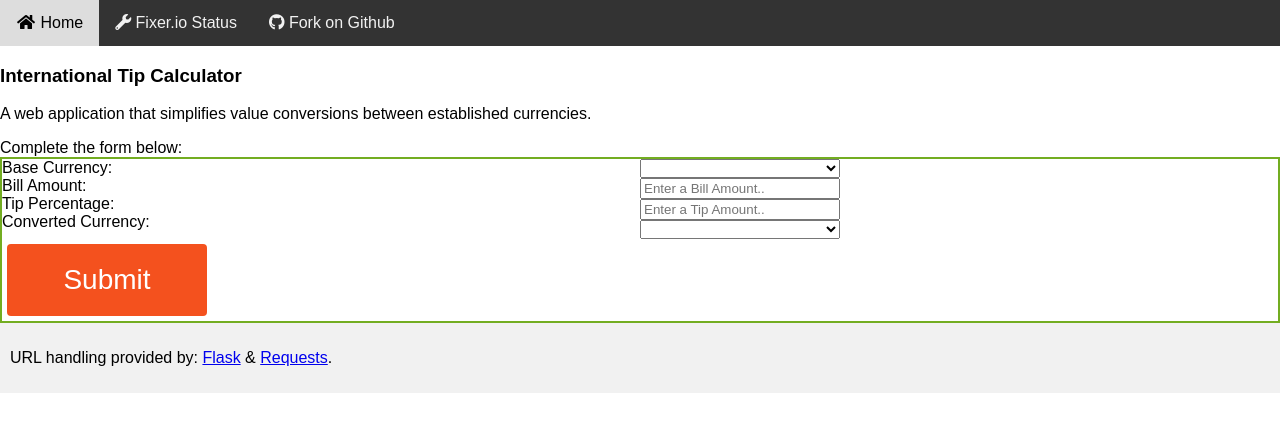
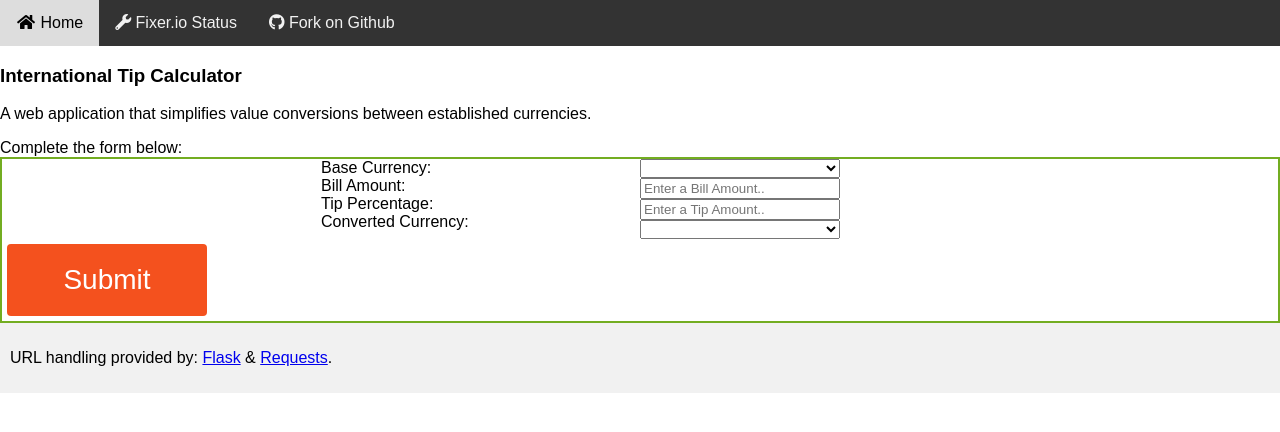
Before and after one commit to mcdonagj/Tiptabs, a Flask app: page / in a window 1280 px wide. Shown: the top 432 px of the page. Run offline with Flask 2, Linux system fonts and the light colour scheme; lists and menus that the app fills with data are empty; some libraries are stand-ins or nearby versions.

Commit message:
Update page structure of app.html.
Signed-off-by: Gary McDonald <mcdonagj@dukes.jmu.edu>

```diff
--- a/templates/app.html
+++ b/templates/app.html
@@ -39,6 +39,7 @@
             <form ng-submit="sendResponse()" action="/" method="POST">
 
                 <div class="row">
+                    <div class="column"></div>
                     <div class="column">
                         <label for="baseCurrency">Base Currency:</label><br>
                         <label for="billAmount">Bill Amount:</label><br>
@@ -67,10 +68,11 @@
                         </div>
 
                     </div>
+                    <div class="column"></div>
 
                 </div>
                 <div class="row" style="text-align:center;">
-                    <button type="submit" class="btn btn-default">Submit</button>
+                    <button type="submit" class="btn btn-default" style="vertical-align:middle"><span>Submit</span></button>
                 </div>
             </form>
         </div>
```
